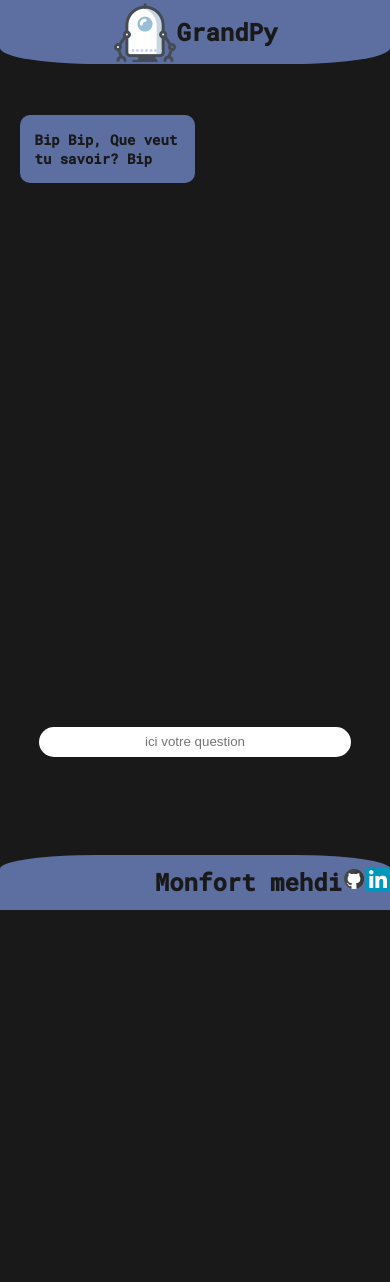
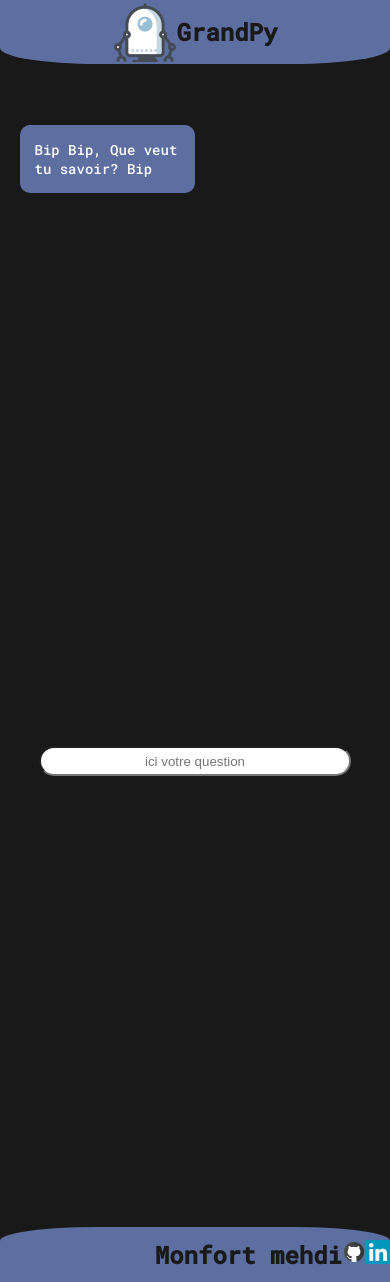
Before and after one commit to mehdi-monfort/P7_GrandPy_Bot, a Flask app: page / in a window 390 px wide. Before the commit the page ends 910 px from the top, so only its background shows below. Run offline with Flask 2, Linux system fonts and the light colour scheme; some libraries are stand-ins or nearby versions.

Commit message:
add new font, update responsive

```diff
--- a/app/static/css/style.css
+++ b/app/static/css/style.css
@@ -1,4 +1,5 @@
 *, ::before, ::after {
+  box-sizing: border-box;
   margin:0;
   padding:0;
   list-style: none;
@@ -11,6 +12,19 @@
   border:0;
 }
 
+.header {
+  font-weight: bold;
+  color: #191919;
+  display: flex;
+  align-items: center;
+  justify-content: center;
+  font-size: x-large;
+  min-height: 55px;
+  margin-bottom: 20px;
+  background-color: #5D6FA1;
+  border-radius: 0% 0% 25% 25%;
+}
+
 .img {
   transition: 5s;
 }
@@ -20,28 +34,11 @@
 }
 
 html, body{
-  @import url('https://fonts.googleapis.com/css2?family=Roboto+Mono:wght@600&display=swap');
   font-family: 'Roboto Mono', monospace;
-  font-weight: bold;
-  height: 100%;
-}
-
-.header {
-  color: #191919;
-  display: flex;
-  align-items: center;
-  justify-content: center;
-  font-size: x-large;
-  min-height: 60px;
-  margin-bottom: 10px;
-  background-color: #5D6FA1;
-  position: relative;
-  border-radius: 0% 0% 25% 25%;
 }
 
 .body{
   background:#191919;
-  position: relative;
 }
 
 input[type=text] {
@@ -53,12 +50,9 @@ input[type=text] {
   width: 80%;
   height: 30px;
   bottom: 8%;
-  border-style: hidden;
   border-radius: 20px;
   position: fixed;
   z-index: 10;
-  margin-bottom: 5%;
-
 }
 
 .container {
@@ -71,15 +65,13 @@ input[type=text] {
   width: 90%;
   height: 650px;
   overflow-y: scroll;
-  position:relative;
 }
 
 #messageUser {
-  background:#7a996d;
-  color:#191919;
+  background:#759d61;
   float:right;
   padding: 15px;
-  max-width:80%;
+  max-width:60%;
   margin-top: 20px;
   margin-bottom: 20px;
   margin-right: 20px;
@@ -92,9 +84,9 @@ input[type=text] {
 .messageRobo {
   background:#5D6FA1;
   float:left;
-  color:#191919;
+  color:#fff;
   padding: 15px;
-  max-width:80%;
+  max-width:60%;
   margin-right: 50%;
   margin-top: 20px;
   margin-bottom: 20px;
@@ -105,7 +97,7 @@ input[type=text] {
 
 #wiki {
   background:#5D6FA1;
-  color:#191919;
+  color:#fff;
   padding: 15px;
   width:350px;
   align-self: stretch;
@@ -136,67 +128,40 @@ input[type=text] {
 }
 
 .footer {
+  font-weight: bold;
   color: #191919;
   display: flex;
-  border-radius: 25% 25% 0% 0%;
   flex-shrink: 0;
   justify-content: flex-end;
-
   align-items: center;
-  bottom: 0%;
-  left:0%;
-  right: 0%;
+  top: 85px;
   width: 100%;
   height: 55px;
   font-size: x-large;
   background-color: #5D6FA1;
   position: relative;
+  border-radius: 25% 25% 0% 0%;
 }
 
-@media (max-height : 1280px) and (orientation: portrait) {
-  .scroller {
-    height: 900px;
-  }
+#robot {
+  position:absolute;
+  display:block;
+  z-index:10;
+  width: 25px;
+  height: 25px;
 }
 
-@media (max-height : 1024px) and (orientation: portrait) {
-  .scroller {
-    height: 750px;
-  }
+@media (width < 1200px) and (orientation: portrait) {
+    .scroller {
+      height: 1000px;
+    }
+    .footer {
+      top: 122px;
+    }
 }
 
-@media (max-height : 812px) and (orientation: portrait) {
-  .scroller {
-    height: 560px;
-  }
+@media (width < 900px) and (orientation: landscape) {
+  input[type=text] {
+    margin-bottom: 5%;
+    }
 }
-
-@media (max-height : 760px) and (orientation: portrait) {
-  .scroller {
-    height: 525px;
-  }
-}
-
-@media (max-height : 740px) and (orientation: portrait) {
-  .scroller {
-    height: 505px;
-  }
-}
-
-@media (max-height : 736px) and (orientation: portrait) {
-  .scroller {
-    height: 500px;
-  }
-}
-
-@media (max-height : 667px) and (orientation: portrait) {
-  .scroller {
-    height: 430px;
-  }
-}
-
-@media (max-height : 667px) and (orientation: landscape) {
-  .scroller {
-    height: 430px;
-  }
-}
```
